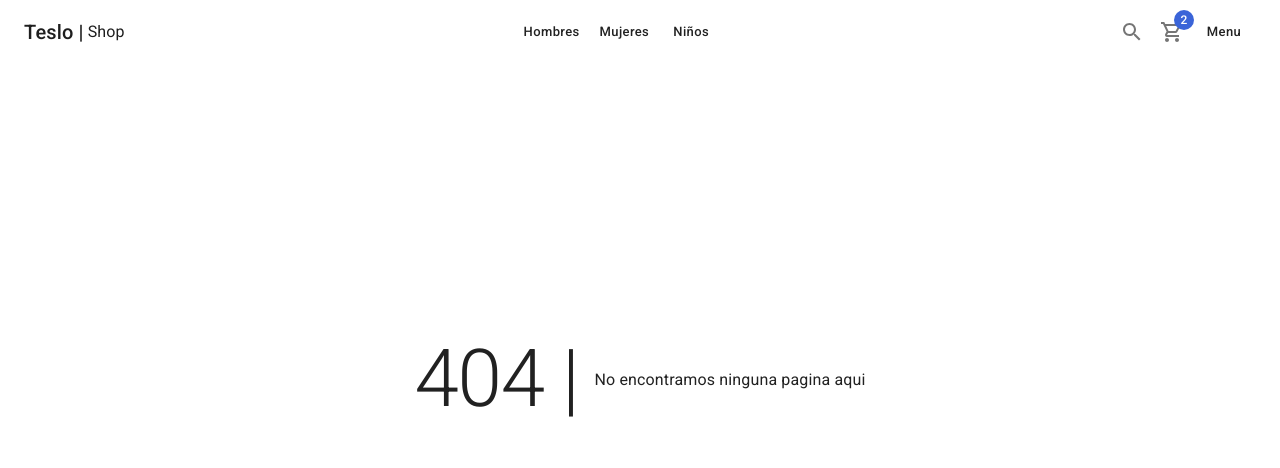
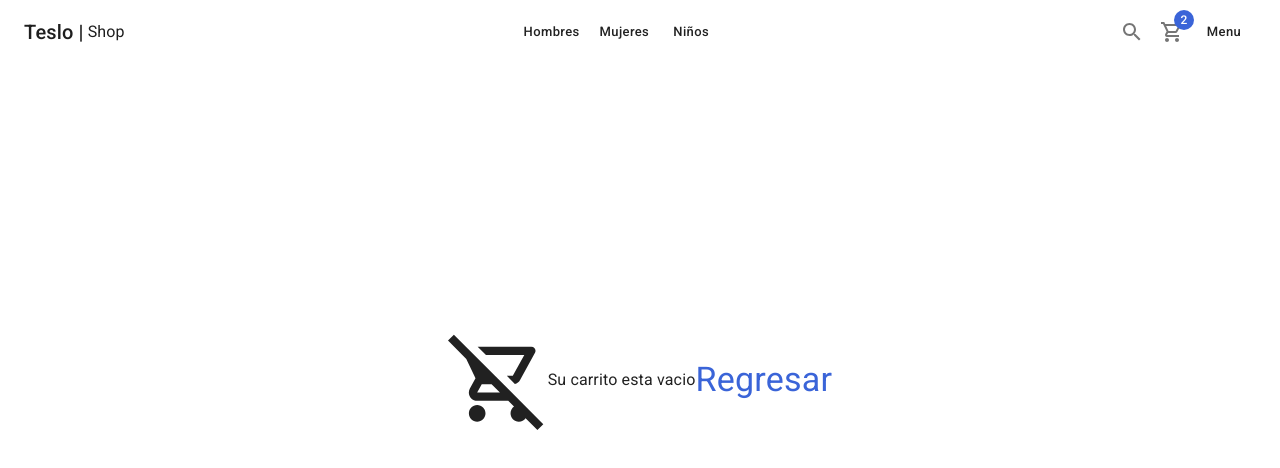
Before and after one commit to Dev-43MrL/teslo-shop, a Next.js app: page /cart/empty in a window 1280 px wide. Before the commit this address had no page. Shown: the top 468 px of the page. Built offline with nearby package versions, Linux system fonts and the light colour scheme.

Commit message:
Pagina Carrito Vacio

```diff
--- /dev/null
+++ b/pages/cart/empty.tsx
@@ -0,0 +1,23 @@
+import { ShopLayout } from "../../components/layouts";
+import { Box, Link, Typography } from '@mui/material';
+import { RemoveShoppingCartOutlined } from "@mui/icons-material";
+import NextLink from 'next/link';
+
+
+export default function EmptyPage() {
+  return (
+    <ShopLayout title="Carrito vacio" pageDescription="No hay articulos en el carrito de compras">
+        <Box display='flex' justifyContent='center' alignItems='center' height='calc(100vh - 200px)' sx={{ flexDirection: { xs: 'column', sm: 'row'} }}>
+          <RemoveShoppingCartOutlined sx={{ fontSize: 100 }} />
+          <Box display='flex' flex='column' alignItems='center'>
+              <Typography>Su carrito esta vacio</Typography>
+              <NextLink href='/' passHref>
+                <Link typography='h4' color='secondary'>
+                  Regresar
+                </Link>
+              </NextLink>
+          </Box>
+        </Box>
+    </ShopLayout>
+  )
+}
```
